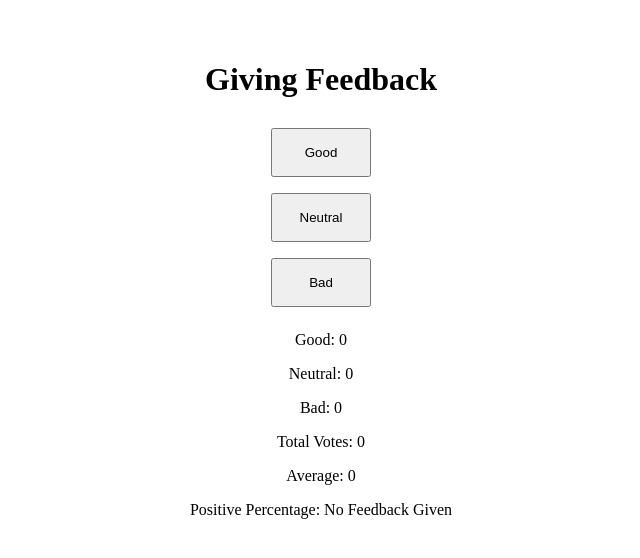
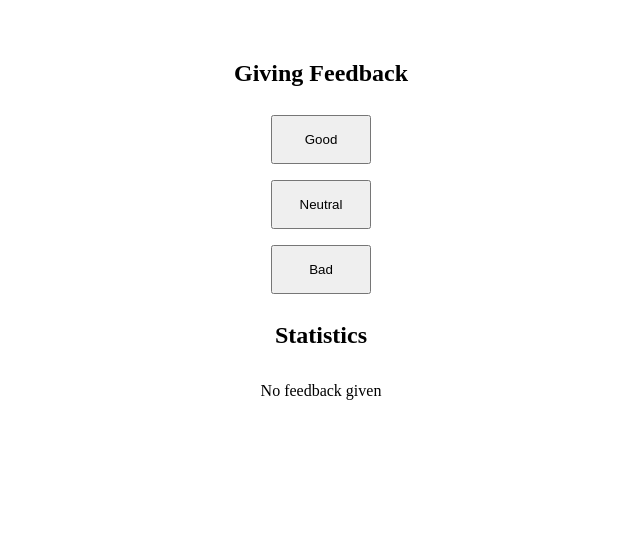
Before and after one commit to Haupt04/MOOC-Full-Stack, a React (Vite) app in the folder part1/unicafe/: page / in a window 1280 px wide. Shown: the top 558 px of the page, without its empty margins (319-959 px from the left). Built offline with nearby package versions, Linux system fonts and the light colour scheme.

Commit message:
Completed 1.11

```diff
--- a/part1/unicafe/src/App.css
+++ b/part1/unicafe/src/App.css
@@ -48,3 +48,9 @@
   width: 100px;
   text-align: center;
 }
+
+.statistics-table {
+  margin: 2rem auto;
+  border-collapse: collapse;
+  text-align: left;
+}
--- a/part1/unicafe/src/App.jsx
+++ b/part1/unicafe/src/App.jsx
@@ -11,10 +11,16 @@ const Statistics = ({props}) => {
   let average = (Good - Bad) / all
   let percentage = Good / all * 100
 
-  if (all> 0) {
+  if (all > 0) {
     average = average.toString()
   } else {
-    average = "0"
+    return (
+      <tbody>
+        <tr>
+          <td>No feedback given</td>
+        </tr>
+      </tbody>
+    )
   }
 
   if (all > 0){
@@ -24,14 +30,14 @@ const Statistics = ({props}) => {
   }
 
   return (
-    <div>
-      <StatisticsLine text="Good: " value={Good} />
-      <StatisticsLine text="Neutral:" value={Neutral} />
-      <StatisticsLine text="Bad: " value={Bad} />
-      <StatisticsLine text="Total Votes: " value={all} />
-      <StatisticsLine text="Average: " value={average} />
-      <StatisticsLine text="Positive Percentage: " value={percentage} />
-    </div>
+     <tbody>
+      <StatisticsLine text="Good" value={Good} />
+      <StatisticsLine text="Neutral" value={Neutral} />
+      <StatisticsLine text="Bad" value={Bad} />
+      <StatisticsLine text="Total Votes" value={all} />
+      <StatisticsLine text="Average" value={average} />
+      <StatisticsLine text="Positive Percentage" value={percentage} />
+    </tbody>
   )
 }
 
@@ -55,13 +61,17 @@ function App() {
     setBad(prev => prev + 1)
   }
   return (
-    <div>
-      <h1>Giving Feedback</h1>
+    <>
+    <h2>Giving Feedback</h2>
       <Button handle={handleGoodButton} text="Good" />
       <Button handle={handleNeutralButton} text="Neutral" />
       <Button handle={handleBadButton} text="Bad" />
+
+      <h2>Statistics</h2>
+      <table className="statistics-table">
       <Statistics props={{Good: good,Neutral: neutral,Bad: bad}} />
-    </div>
+      </table>
+    </>
   )
 
 }
--- a/part1/unicafe/src/components/Button.jsx
+++ b/part1/unicafe/src/components/Button.jsx
@@ -2,8 +2,8 @@ import '../App.css'
 
 export const Button = ({handle, text}) => {
   return (
-    <div >
-        <button className="space" onClick={handle}>{text}</button>
+    <div>
+      <button className="space" onClick={handle}>{text}</button>
     </div>
 
   )
--- a/part1/unicafe/src/components/StatisticsLine.jsx
+++ b/part1/unicafe/src/components/StatisticsLine.jsx
@@ -1,7 +1,10 @@
 
 const StatisticsLine = ({text, value}) => {
   return (
-   <p>{text} {value}</p>
+    <tr>
+      <td>{text}</td>
+      <td>{value}</td>
+    </tr>
   )
 }
 
```
